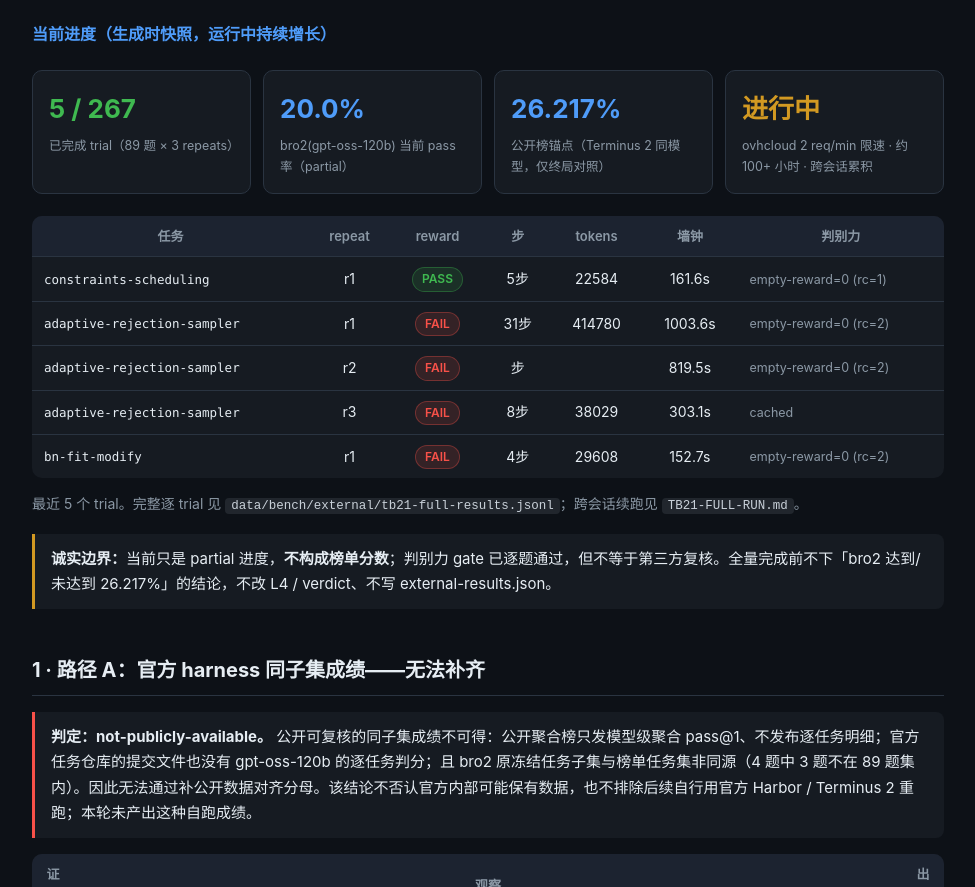
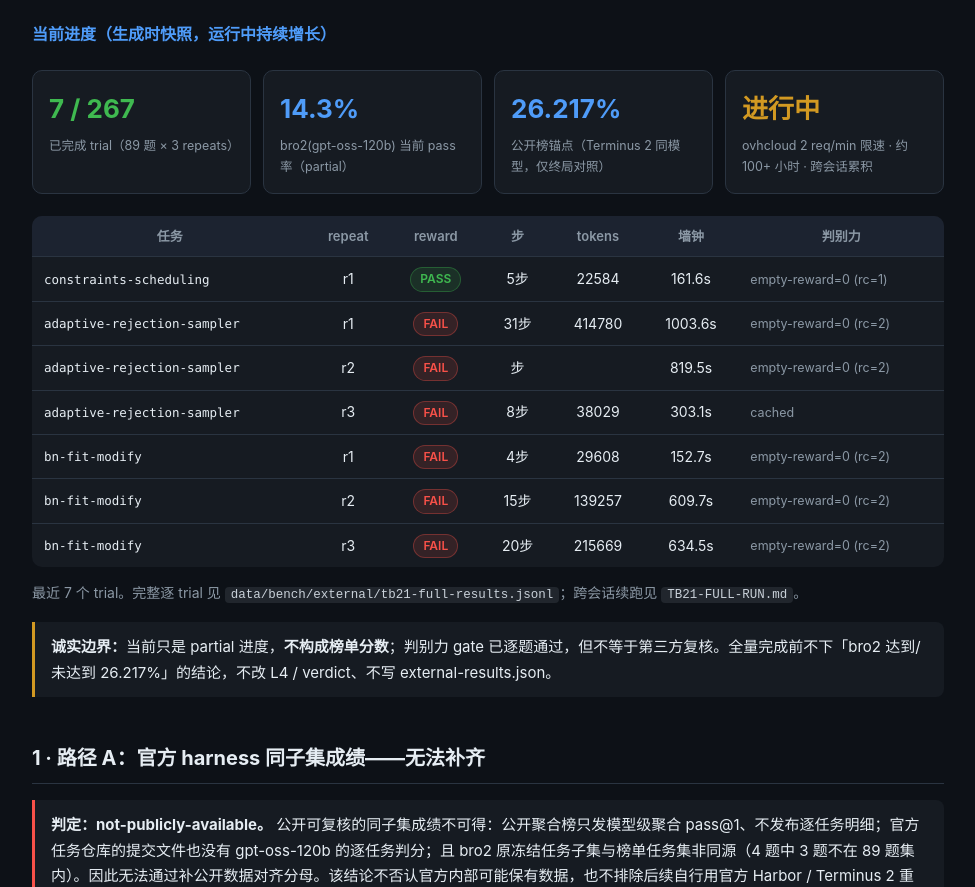
Before and after one commit to moda1216/bro2, a website: page docs/CORE-REPORT.html in a window 1280 px wide. Shown: the part 1914-2801 px from the top of the page, without its empty margins (152-1127 px from the left). Drawn offline with Linux system fonts and the light colour scheme.

Commit message:
measure(progress): 全量读数入库至7条(bn-fit-modify 3条全reward=0) + 报告刷新 7/267

```diff
--- a/docs/CORE-REPORT.html
+++ b/docs/CORE-REPORT.html
@@ -81,13 +81,13 @@ ul{margin:8px 0;padding-left:22px}li{margin:5px 0}.foot{margin-top:44px;padding-
 
 <h3>当前进度（生成时快照，运行中持续增长）</h3>
 <div class="kpis">
-<div class="kpi"><div class="n g">5 / 267</div><div class="l">已完成 trial（89 题 × 3 repeats）</div></div>
-<div class="kpi"><div class="n">20.0%</div><div class="l">bro2(gpt-oss-120b) 当前 pass 率（partial）</div></div>
+<div class="kpi"><div class="n g">7 / 267</div><div class="l">已完成 trial（89 题 × 3 repeats）</div></div>
+<div class="kpi"><div class="n">14.3%</div><div class="l">bro2(gpt-oss-120b) 当前 pass 率（partial）</div></div>
 <div class="kpi"><div class="n dim">26.217%</div><div class="l">公开榜锚点（Terminus 2 同模型，仅终局对照）</div></div>
 <div class="kpi"><div class="n w">进行中</div><div class="l">ovhcloud 2 req/min 限速 · 约 100+ 小时 · 跨会话累积</div></div>
 </div>
-<table><tr><th>任务</th><th>repeat</th><th>reward</th><th>步</th><th>tokens</th><th>墙钟</th><th>判别力</th></tr><tr><td class="k mono">constraints-scheduling</td><td>r1</td><td><span class="b ok">PASS</span></td><td>5步</td><td>22584</td><td>161.6s</td><td class="dim">empty-reward=0 (rc=1)</td></tr><tr><td class="k mono">adaptive-rejection-sampler</td><td>r1</td><td><span class="b no">FAIL</span></td><td>31步</td><td>414780</td><td>1003.6s</td><td class="dim">empty-reward=0 (rc=2)</td></tr><tr><td class="k mono">adaptive-rejection-sampler</td><td>r2</td><td><span class="b no">FAIL</span></td><td>步</td><td></td><td>819.5s</td><td class="dim">empty-reward=0 (rc=2)</td></tr><tr><td class="k mono">adaptive-rejection-sampler</td><td>r3</td><td><span class="b no">FAIL</span></td><td>8步</td><td>38029</td><td>303.1s</td><td class="dim">cached</td></tr><tr><td class="k mono">bn-fit-modify</td><td>r1</td><td><span class="b no">FAIL</span></td><td>4步</td><td>29608</td><td>152.7s</td><td class="dim">empty-reward=0 (rc=2)</td></tr></table>
-<p class="sub">最近 5 个 trial。完整逐 trial 见 <code>data/bench/external/tb21-full-results.jsonl</code>；跨会话续跑见 <code>TB21-FULL-RUN.md</code>。</p>
+<table><tr><th>任务</th><th>repeat</th><th>reward</th><th>步</th><th>tokens</th><th>墙钟</th><th>判别力</th></tr><tr><td class="k mono">constraints-scheduling</td><td>r1</td><td><span class="b ok">PASS</span></td><td>5步</td><td>22584</td><td>161.6s</td><td class="dim">empty-reward=0 (rc=1)</td></tr><tr><td class="k mono">adaptive-rejection-sampler</td><td>r1</td><td><span class="b no">FAIL</span></td><td>31步</td><td>414780</td><td>1003.6s</td><td class="dim">empty-reward=0 (rc=2)</td></tr><tr><td class="k mono">adaptive-rejection-sampler</td><td>r2</td><td><span class="b no">FAIL</span></td><td>步</td><td></td><td>819.5s</td><td class="dim">empty-reward=0 (rc=2)</td></tr><tr><td class="k mono">adaptive-rejection-sampler</td><td>r3</td><td><span class="b no">FAIL</span></td><td>8步</td><td>38029</td><td>303.1s</td><td class="dim">cached</td></tr><tr><td class="k mono">bn-fit-modify</td><td>r1</td><td><span class="b no">FAIL</span></td><td>4步</td><td>29608</td><td>152.7s</td><td class="dim">empty-reward=0 (rc=2)</td></tr><tr><td class="k mono">bn-fit-modify</td><td>r2</td><td><span class="b no">FAIL</span></td><td>15步</td><td>139257</td><td>609.7s</td><td class="dim">empty-reward=0 (rc=2)</td></tr><tr><td class="k mono">bn-fit-modify</td><td>r3</td><td><span class="b no">FAIL</span></td><td>20步</td><td>215669</td><td>634.5s</td><td class="dim">empty-reward=0 (rc=2)</td></tr></table>
+<p class="sub">最近 7 个 trial。完整逐 trial 见 <code>data/bench/external/tb21-full-results.jsonl</code>；跨会话续跑见 <code>TB21-FULL-RUN.md</code>。</p>
 <div class="callout warn"><b>诚实边界：</b>当前只是 partial 进度，<b>不构成榜单分数</b>；判别力 gate 已逐题通过，但不等于第三方复核。全量完成前不下「bro2 达到/未达到 26.217%」的结论，不改 L4 / verdict、不写 external-results.json。</div>
 
 <h2>1 · 路径 A：官方 harness 同子集成绩——无法补齐</h2>
```
Also changed, not shown: 1 other file.
